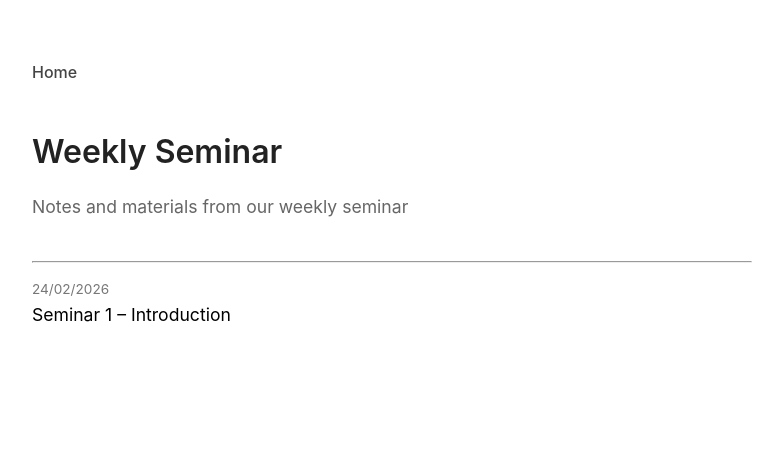
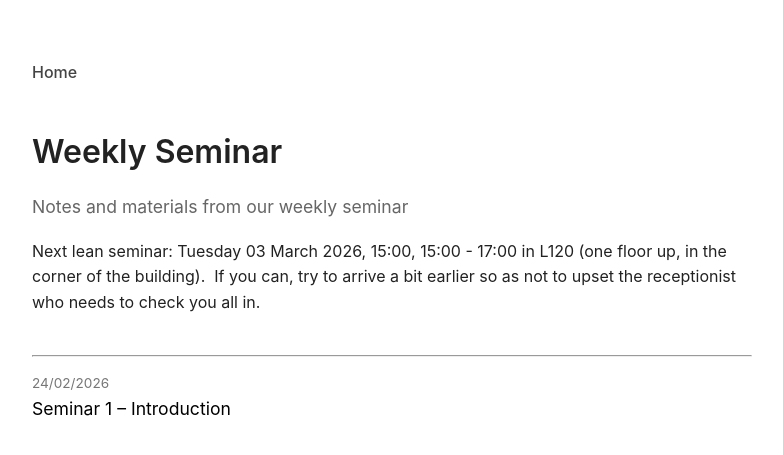
Before and after one commit to Carli-B/lean-seminar, a Jekyll site: the page built from index.html, in a window 1280 px wide. Shown: the top 455 px of the page, without its empty margins (248-1031 px from the left). Built offline with Jekyll 4.4.1, drawn with Linux system fonts in a browser that asks for light colours.

Commit message:
Update index.html

```diff
--- a/index.html
+++ b/index.html
@@ -6,6 +6,7 @@ title: Home
 <header class="site-header">
   <h1>{{ site.title }}</h1>
   <p class="site-description">{{ site.description }}</p>
+  <p> Next lean seminar: Tuesday 03 March 2026, 15:00, 15:00 - 17:00 in L120 (one floor up, in the corner of the building).  If you can, try to arrive a bit earlier so as not to upset the receptionist who needs to check you all in.</p>
 </header>
 <hr>
 
```
